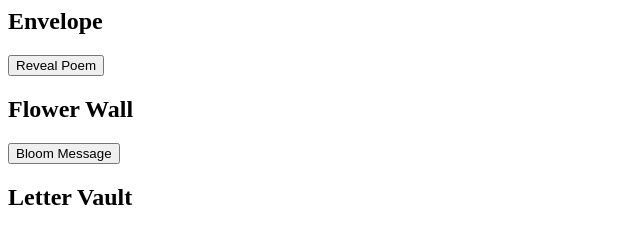
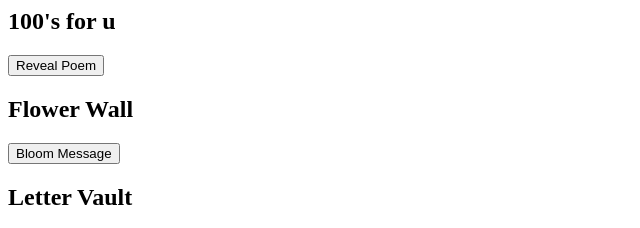
Before and after one commit to ralphbytes0/down4u, a plain HTML site: page index.html in a window 1280 px wide. Shown: the top 228 px of the page, 0-640 px from the left. Drawn offline with Linux system fonts and the light colour scheme.

Commit message:
Update index.html

```diff
--- a/index.html
+++ b/index.html
@@ -1,5 +1,5 @@
 <section class="box" id="100's for u">
-  <h2>Envelope</h2>
+  <h2>100's for u</h2>
   <button onclick="location.href='envelope.html'">Reveal Poem</button>
 </section>
 
```
